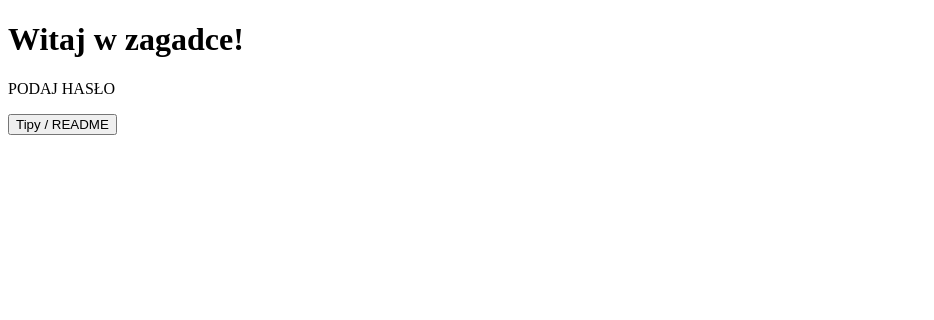
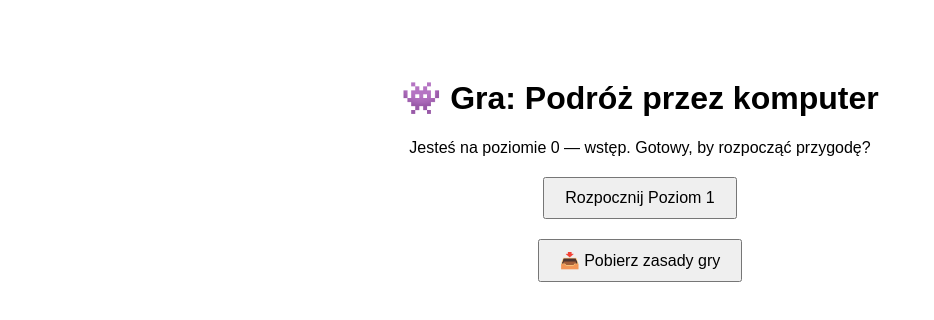
Before and after one commit to MateuszMaslankaPJATK/TheGame, a plain HTML site: page index.html in a window 1280 px wide. Shown: the whole page, without its empty margins (0-934 px from the left). Drawn offline with Linux system fonts and the light colour scheme.

Commit message:
Update index.html

```diff
--- a/index.html
+++ b/index.html
@@ -2,13 +2,22 @@
 <html lang="pl">
 <head>
   <meta charset="UTF-8">
-  <title>Poziom 1</title>
+  <title>Witaj w grze</title>
 </head>
-<body>
-  <h1>Witaj w zagadce!</h1>
-  <p>PODAJ HASŁO</p>
-  <a href="https://github.com/MateuszMaslankaPJATK/TheGame" target="_blank">
-  <button>Tipy / README</button>
-</a>
+<body style="font-family: Arial; text-align: center; padding: 50px;">
+  <h1>👾 Gra: Podróż przez komputer</h1>
+  <p>Jesteś na poziomie 0 — wstęp. Gotowy, by rozpocząć przygodę?</p>
+
+  <div style="margin: 20px;">
+    <a href="POZIOM1.html">
+      <button style="padding: 10px 20px; font-size: 16px;">Rozpocznij Poziom 1</button>
+    </a>
+  </div>
+
+  <div>
+    <a href="READ.txt" download>
+      <button style="padding: 10px 20px; font-size: 16px;">📥 Pobierz zasady gry</button>
+    </a>
+  </div>
 </body>
 </html>
```
